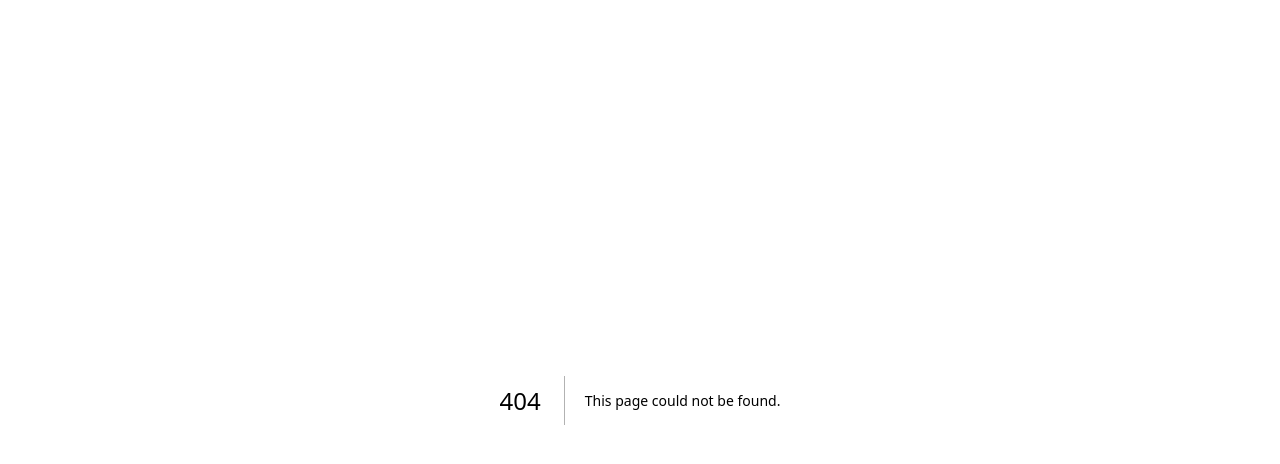
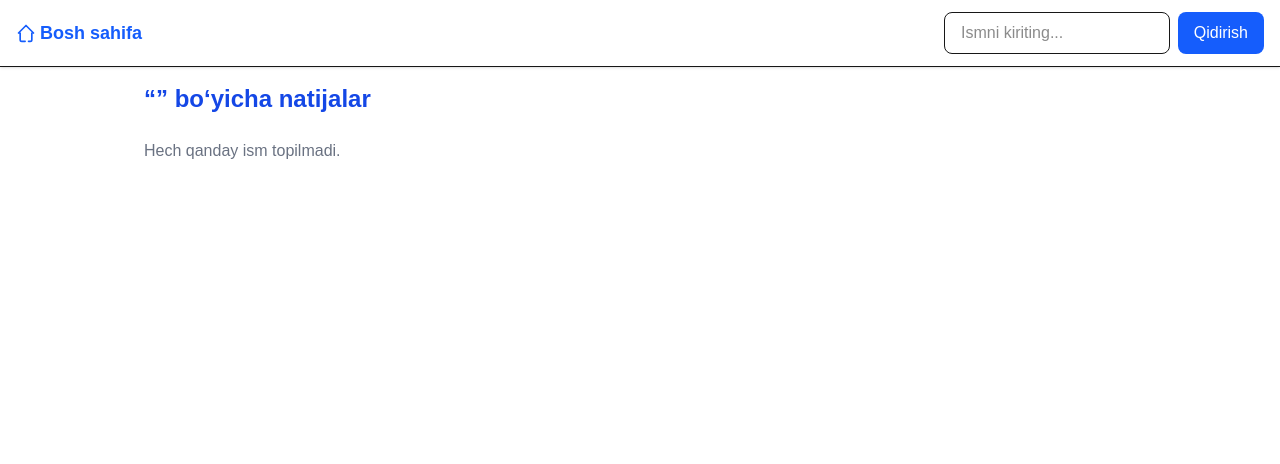
Before and after one commit to asadbekdev07/name, a Next.js app: page /1/search in a window 1280 px wide. Before the commit this address had no page. Shown: the top 464 px of the page. Built offline with nearby package versions, Linux system fonts and the light colour scheme.

Commit message:
Add NameCrad.tsx and SearchResultPage.tsx

```diff
--- /dev/null
+++ b/app/[lang]/search/page.tsx
@@ -0,0 +1,49 @@
+import { mockNames } from "@/lib/mockNames";
+import { Name } from "@/types/name";
+import NameCard from "@/components/NameCard";
+
+interface Props {
+  params: {
+    lang: string;
+  };
+  searchParams: {
+    q?: string;
+  };
+}
+
+export default function SearchResultPage({ params, searchParams }: Props) {
+  const query = searchParams.q || "";
+  const lang = params.lang;
+
+  const results = mockNames.filter(
+    (item: Name) =>
+      item.lang === lang &&
+      item.name.toLowerCase().includes(query.toLowerCase())
+  );
+
+  return (
+    <main className="max-w-5xl mx-auto p-4 space-y-6">
+      <h1 className="text-2xl font-bold text-blue-700">
+        “{query}” bo‘yicha natijalar
+      </h1>
+
+      {results.length > 0 ? (
+        <div className="grid gap-4">
+          {results.map((item) => (
+            <NameCard
+              key={item.id}
+              id={item.id}
+              name={item.name}
+              meaning={item.meaning}
+              lang={item.lang}
+              views={125}
+              likes={10}
+            />
+          ))}
+        </div>
+      ) : (
+        <p className="text-gray-500">Hech qanday ism topilmadi.</p>
+      )}
+    </main>
+  );
+}
--- a/components/NameCard.tsx
+++ b/components/NameCard.tsx
@@ -1,34 +1,50 @@
-import { Name } from "@/types/name";
+// components/NameCard.tsx
 import Link from "next/link";
-import { Badge } from "@/components/ui/badge";
+import { Eye, Heart } from "lucide-react";
 
 interface Props {
-  name: Name;
+  id: string;
+  name: string;
+  meaning: string;
+  views?: number;
+  likes?: number;
+  lang: string;
 }
 
-export default function NameCard({ name }: Props) {
-  const originLabelMap: Record<string, string> = {
-    arab: "Arab",
-    persian: "Fors",
-    turk: "Turk",
-  };
+export default function NameCard({
+  id,
+  name,
+  meaning,
+  views = 0,
+  likes = 0,
+  lang,
+}: Props) {
+  return (
+    <div className="border rounded-xl p-4 shadow-sm bg-white hover:bg-gray-50 transition space-y-2">
+      <Link
+        href={`/${lang}/name/${name.toLowerCase()}`}
+        className="text-xl font-semibold text-blue-700 hover:underline"
+      >
+        {name}
+      </Link>
+      <p className="text-gray-600 text-sm">{meaning}</p>
 
-  return (
-    <div className="bg-white rounded-2xl border border-gray-200 shadow-sm p-5 hover:shadow-md transition">
-      <h3 className="text-xl font-bold text-blue-800">{name.name}</h3>
+      <div className="flex items-center justify-between text-sm mt-2">
+        <div className="flex gap-4 text-gray-500">
+          <span className="flex items-center gap-1">
+            <Heart className="w-4 h-4 text-red-500" /> {likes}
+          </span>
+          <span className="flex items-center gap-1">
+            <Eye className="w-4 h-4" /> {views}
+          </span>
+        </div>
 
-      <p className="text-gray-600 mt-1 text-sm">{name.meaning}</p>
-
-      <div className="flex flex-wrap items-center gap-2 mt-4">
-        <Badge variant="secondary">{name.gender === "male" ? "Erkak" : "Ayol"}</Badge>
-
-        {name.origin && (
-          <Link href={`/${name.lang}/category/${name.origin}`}>
-            <Badge variant="outline" className="hover:bg-gray-100">
-              {originLabelMap[name.origin] || name.origin}
-            </Badge>
-          </Link>
-        )}
+        <Link
+          href={`/${lang}/name/${name.toLowerCase()}`}
+          className="text-blue-600 text-sm hover:underline"
+        >
+          Batafsil →
+        </Link>
       </div>
     </div>
   );
--- a/components/SearchInput.tsx
+++ b/components/SearchInput.tsx
@@ -1,21 +1,34 @@
-import { Search } from "lucide-react";
+"use client";
+import { useRouter } from "next/navigation";
+import { useState } from "react";
 
-interface Props {
-  search: string;
-  onSearchChange: (value: string) => void;
-}
+export default function SearchInput() {
+  const router = useRouter();
+  const [value, setValue] = useState("");
 
-export default function SearchInput({ search, onSearchChange }: Props) {
+  const handleSubmit = (e: React.FormEvent) => {
+    e.preventDefault();
+    if (!value.trim()) return;
+
+    // Foydalanuvchini natijalar sahifasiga yo'naltiramiz
+    router.push(`/uz/search?q=${value}`);
+  };
+
   return (
-    <div className="relative w-full">
+    <form onSubmit={handleSubmit} className="flex gap-2 max-w-xl mx-auto">
       <input
         type="text"
-        placeholder="Ism qidirish..."
-        value={search}
-        onChange={(e) => onSearchChange(e.target.value)}
-        className="w-full pl-10 pr-4 py-3 rounded-xl border border-gray-300 shadow-sm focus:outline-none focus:ring-2 focus:ring-blue-500 focus:border-transparent transition"
+        value={value}
+        onChange={(e) => setValue(e.target.value)}
+        placeholder="Ismni kiriting..."
+        className="w-full px-4 py-2 border rounded-lg focus:outline-none focus:ring focus:border-blue-300"
       />
-      <Search className="absolute left-3 top-1/2 -translate-y-1/2 text-gray-400" size={20} />
-    </div>
+      <button
+        type="submit"
+        className="px-4 py-2 bg-blue-600 text-white rounded-lg hover:bg-blue-700"
+      >
+        Qidirish
+      </button>
+    </form>
   );
 }
--- /dev/null
+++ b/components/SearchResultPage.tsx
@@ -0,0 +1,49 @@
+import { mockNames } from "@/lib/mockNames";
+import { Name } from "@/types/name";
+import NameCard from "@/components/NameCard";
+
+interface Props {
+  params: {
+    lang: string;
+  };
+  searchParams: {
+    q?: string;
+  };
+}
+
+export default function SearchResultPage({ params, searchParams }: Props) {
+  const lang = params.lang;
+  const query = searchParams.q || "";
+
+  const results = mockNames.filter(
+    (item: Name) =>
+      item.lang === lang &&
+      item.name.toLowerCase().includes(query.toLowerCase())
+  );
+
+  return (
+    <main className="max-w-5xl mx-auto p-4 space-y-6">
+      <h1 className="text-2xl font-bold text-blue-700">
+        “{query}” bo‘yicha natijalar
+      </h1>
+
+      {results.length > 0 ? (
+        <div className="grid gap-4">
+          {results.map((item) => (
+            <NameCard
+              key={item.id}
+              id={item.id}
+              name={item.name}
+              meaning={item.meaning}
+              lang={item.lang}
+              views={125} // 🔄 Bu keyinchalik Firebase'dan olinadi
+              likes={10}   // 🔄 Dinamik qiymatlar bo‘ladi
+            />
+          ))}
+        </div>
+      ) : (
+        <p className="text-gray-500">Hech qanday ism topilmadi.</p>
+      )}
+    </main>
+  );
+}
```
